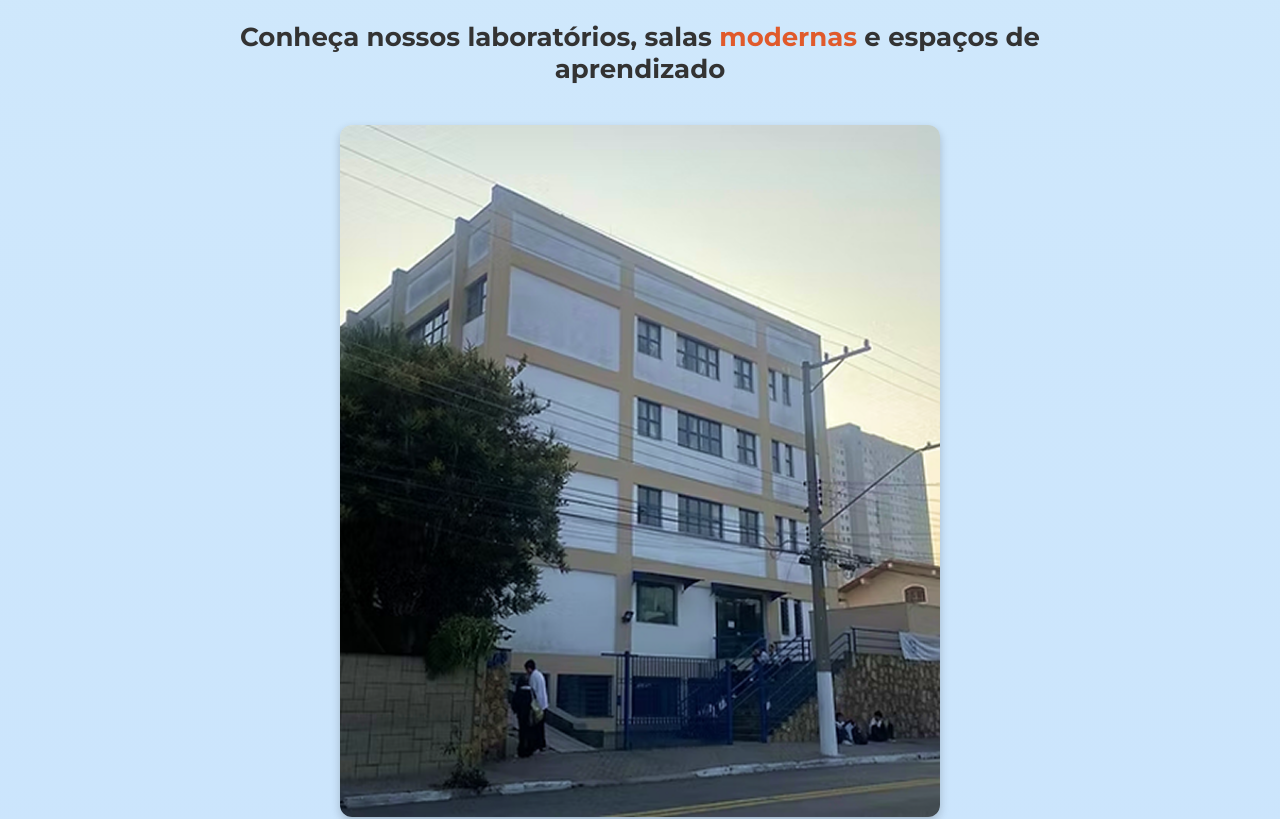
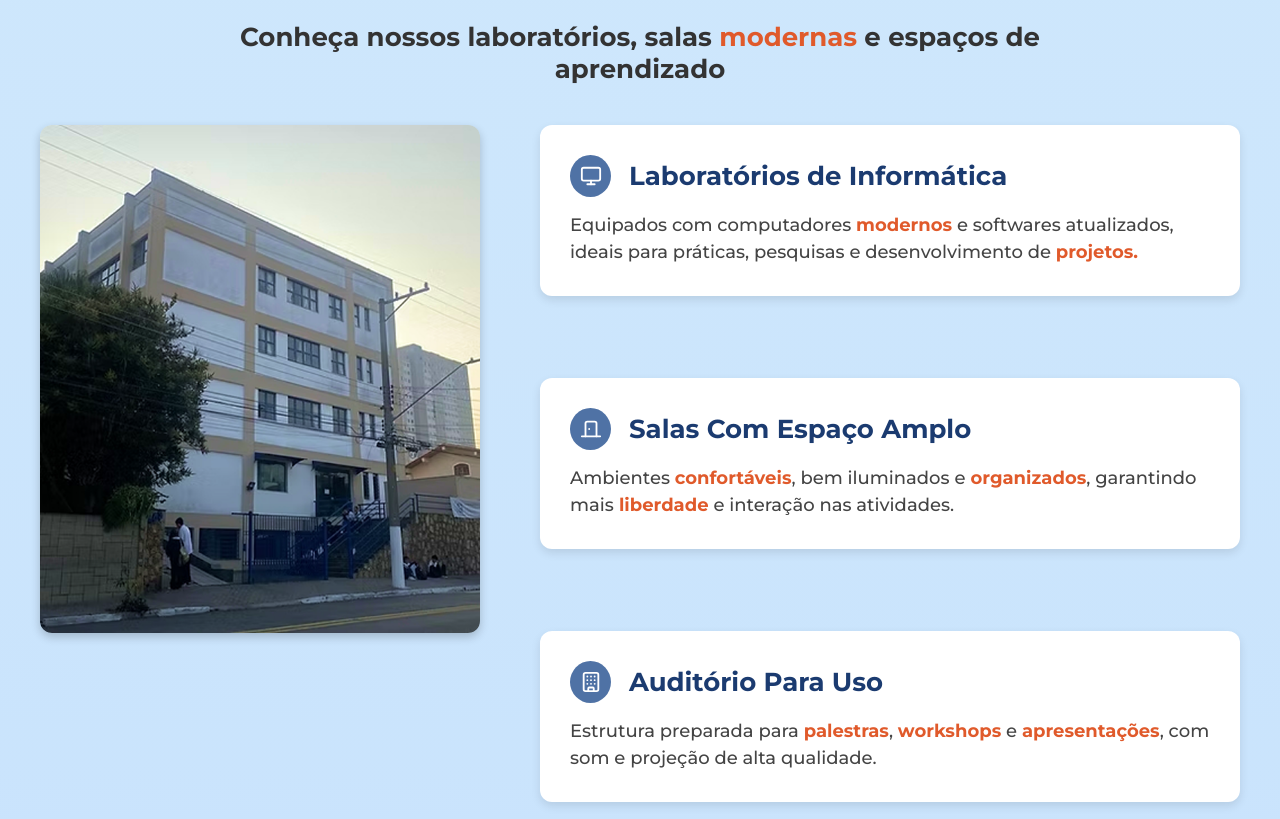
Before and after one commit to Guilherme-op7/feira-app, a React (Vite) app: page / in a window 1280 px wide. Shown: the part 3941-4760 px from the top of the page. Built offline with nearby package versions, Linux system fonts and the light colour scheme.

Commit message:
header ok

```diff
--- a/src/pages/app/components/Estrutura.jsx
+++ b/src/pages/app/components/Estrutura.jsx
@@ -8,7 +8,7 @@ export function Estrutura() {
         Conheça nossos laboratórios, salas{" "}
         <span className="highlight">modernas</span> e espaços de aprendizado{" "}
       </p>
-      <div className='container2'>
+      <div className='container'>
         <div className="estrutura-image-container">
           <img src="/assets/images/fachada.png" alt="Foto do prédio" />
         </div>
--- a/src/pages/app/components/Header.jsx
+++ b/src/pages/app/components/Header.jsx
@@ -8,7 +8,7 @@ export function Header() {
   };
 
   return (
-    <header id="inicio" className="container">
+    <header id="inicio" className="container232">
       <div>
         <img
           className="frei-logo"
--- a/src/pages/app/styles/_estrutura.scss
+++ b/src/pages/app/styles/_estrutura.scss
@@ -54,7 +54,7 @@
   }
 }
 
-.container2 {
+.container {
   display: flex;
   justify-content: center;
   align-items: flex-start;
@@ -97,7 +97,7 @@
 .Cards-Estrutura {
   display: flex;
   flex-direction: column;
-  gap: 88px;
+  gap: 82px;
   max-width: 700px;
 }
 
--- a/src/pages/app/styles/_header.scss
+++ b/src/pages/app/styles/_header.scss
@@ -1,6 +1,6 @@
 @import 'global';
 
-header.container {
+header.container232 {
   display: flex;
   align-items: center;
   justify-content: space-between;
@@ -53,7 +53,6 @@ header.container {
 }
 
 .navegation {
-  nav, & {
   ul.list {
     display: flex;
     gap: 50px;
@@ -74,9 +73,12 @@ header.container {
     }
   }
 }
+
+@include responsive(tablet) {
+  header.container2 {
+    justify-content: space-between;
   }
 
-@include responsive(tablet) {
   .hamburguer {
     display: flex;
   }
--- a/src/pages/app/styles/_programacao.scss
+++ b/src/pages/app/styles/_programacao.scss
@@ -99,7 +99,7 @@
   }
 
   @include responsive(mobile) {
-    width: 90%;
+    width: 100%;
     padding: 20px;
   }
 
```
Lines whose indentation alone changed are shown as unchanged.
